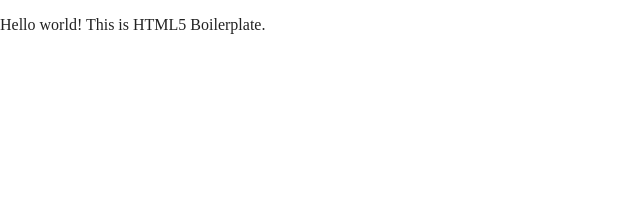
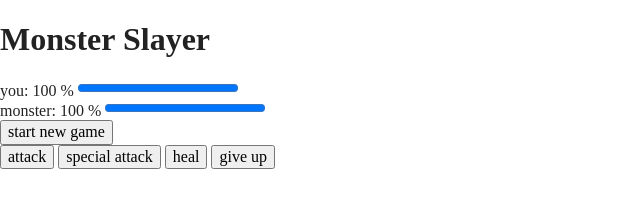
Before and after one commit to IdurarDev/MS-CDA, a website built with Parcel: page MS/index.html in a window 1280 px wide. Shown: the whole page, without its empty margins (0-640 px from the left). Built offline with nearby package versions, Linux system fonts and the light colour scheme.

Commit message:
add sections in index.html

```diff
--- a/MS/index.html
+++ b/MS/index.html
@@ -24,8 +24,37 @@
 
 <body>
 
-  <!-- Add your site or application content here -->
-  <p>Hello world! This is HTML5 Boilerplate.</p>
+  <h1>Monster Slayer</h1>
+  <section class="containerOne">
+    <section class="players">
+      <label for="you">you: <span class="percentYou">100</span> %</label>
+      <progress id="you" value="100" min="0" max="100"></progress>
+    </section>
+    <section class="players">
+      <label for="monster">monster: <span class="percentMonster">100</span> %</label>
+      <progress id="monster" value="100" min="0" max="100"></progress>
+    </section>
+  </section>
+
+  <section>
+    <section class="startGame">
+      <div class="btn-start">
+        <input class="starting" type="button" value="start new game">
+      </div>
+      <div class="btn-attack">
+        <input class="attack-red punch" type="button" value="attack">
+        <input class="attack-orange specialPunch" type="button" value="special attack">
+        <input class="starting health" type="button" value="heal">
+        <input class="attack-blanc stop" type="button" value="give up">
+      </div>
+    </section>
+    <section>
+      <ul class="results"></ul>
+    </section>
+  </section>
+
+
+
   <script src="js/vendor/modernizr-3.11.2.min.js"></script>
   <script src="js/plugins.js"></script>
   <script src="js/main.js"></script>
```
